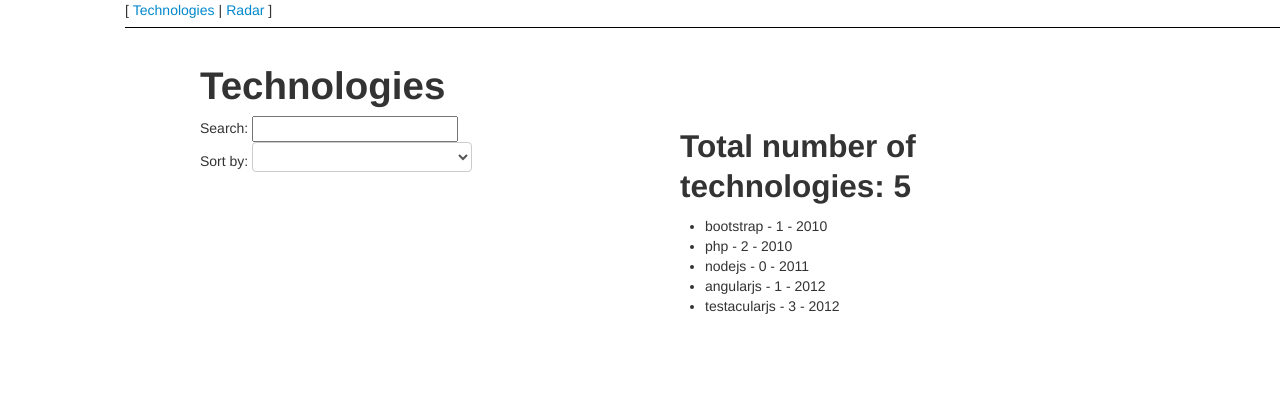
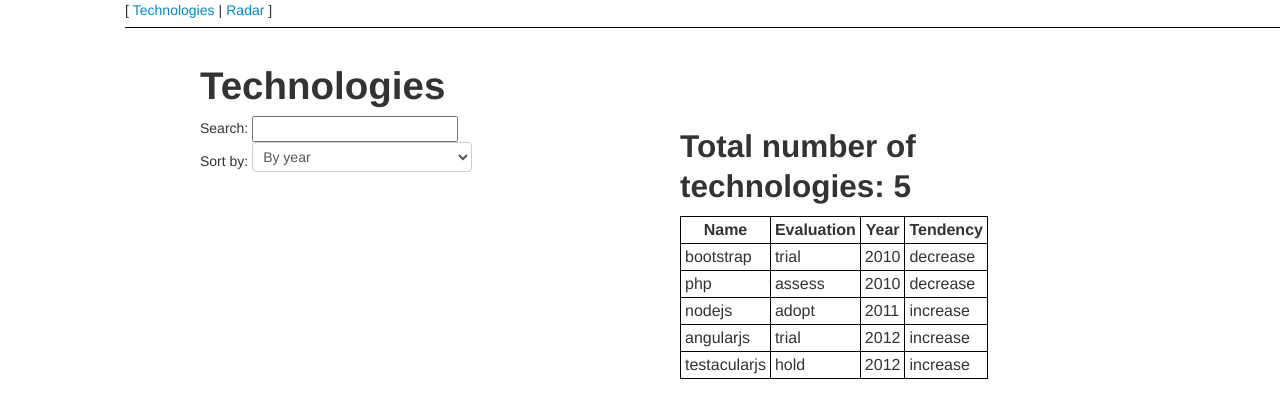
Before and after one commit to triebawerker/technology-radar, a plain HTML site: page app/index.html at #/view1 in a window 1280 px wide. Drawn offline with nearby package versions, Linux system fonts and the light colour scheme.

Commit message:
added filter that resolves evaluation values

```diff
--- a/app/js/app.js
+++ b/app/js/app.js
@@ -3,8 +3,7 @@
 // Declare app level module which depends on filters, and services
 angular.module('myApp', ['myApp.filters',
                          'myApp.services',
-                         'myApp.directives',
-                         'myApp.test'
+                         'myApp.directives'
                         ]).
   config(['$routeProvider', function($routeProvider) {
     $routeProvider.when('/view1', {templateUrl: 'partials/partial1.html', controller: ListController});
--- a/app/js/filters.js
+++ b/app/js/filters.js
@@ -3,8 +3,33 @@
 /* Filters */
 
 angular.module('myApp.filters', []).
+  filter('getValue', ['input', function(input) {
+     return function(value) {
+         return input[value];
+     }
+  }]).
   filter('interpolate', ['version', function(version) {
-    return function(text) {
-      return String(text).replace(/\%VERSION\%/mg, version);
-    }
-  }]);
+        return function(text) {
+            return String(text).replace(/\%VERSION\%/mg, version);
+        }
+    }]);
+
+/*
+ angular.module('your_app') // attach to your app or create a new with ('filters', [])
+ .filter('isodate', function(){
+ return function(datetime){
+ var n = datetime.split(' ');
+ if(n.length == 1) return datetime;
+ else return n.join('T')+'Z';
+ };
+ });
+*/
+
+/*
+ filter('interpolate', ['version', function(version) {
+ return function(text) {
+ return String(text).replace(/\%VERSION\%/mg, version);
+ }
+ }]).
+
+    */
--- a/app/js/radar.js
+++ b/app/js/radar.js
@@ -1,3 +1,5 @@
+const EVALUATION  = ['adopt', 'trial', 'assess', 'hold'];
+
 var writeTable = function (propertyBag) {
     var technologiesElement = document.getElementById('technologies');
 
--- a/app/js/services.js
+++ b/app/js/services.js
@@ -6,9 +6,5 @@
 // Demonstrate how to register services
 // In this case it is a simple value service.
 angular.module('myApp.services', []).
-  value('version', '0.1');
-
-angular.module('myApp.test', []).
-        config(['$httpProvider', function($httpProvider) {
-        delete $httpProvider.defaults.headers.common["X-Requested-With"]
-    }]);
+  value('version', '0.1').
+  value('input', ['adopt', 'trial', 'assess', 'hold']);
--- a/app/partials/partial1.html
+++ b/app/partials/partial1.html
@@ -10,18 +10,25 @@
       Sort by:
       <select ng-model="orderParameter">
         <option value="name">By name</option>
-        <option value="age">By evaluation</option>
-        <option value="age">By year</option>
+        <option value="evaluation">By evaluation</option>
+        <option value="year">By year</option>
       </select>
     </div>
     <div class="span5 offset1">
       <div id="technologies" ng-controller="ListController">
         <h2>Total number of technologies: {{technologies.length}}</h2>
-        <ul>
-          <li ng-repeat="technologie in technologies | filter:query | orderBy:orderParameter" class="tech">
-            {{technologie.name}} - {{technologie.evaluation }} - {{technologie.year}}
-          </li>
-        </ul>
+        <table>
+          <th>Name</th>
+          <th>Evaluation</th>
+          <th>Year</th>
+          <th>Tendency</th>
+          <tr ng-repeat="technologie in technologies | filter:query | orderBy:orderParameter" class="tech">
+            <td>{{technologie.name}}</td>
+            <td>{{technologie.evaluation | getValue:input}}</td>
+            <td>{{technologie.year}}</td>
+            <td>{{technologie.tendency}}</td>
+          </tr>
+        </table>
       </div>
     </div>
   </div>
```
